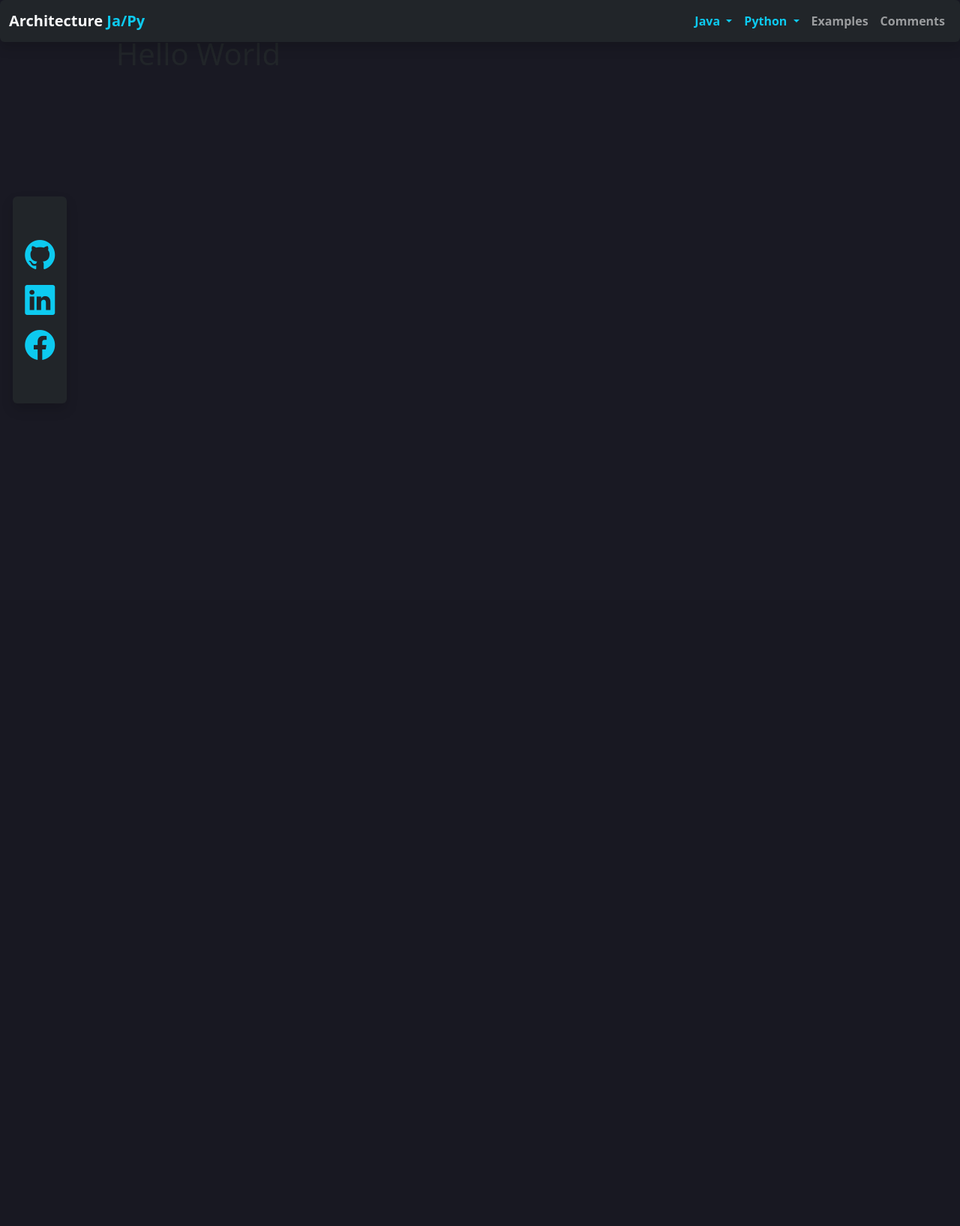
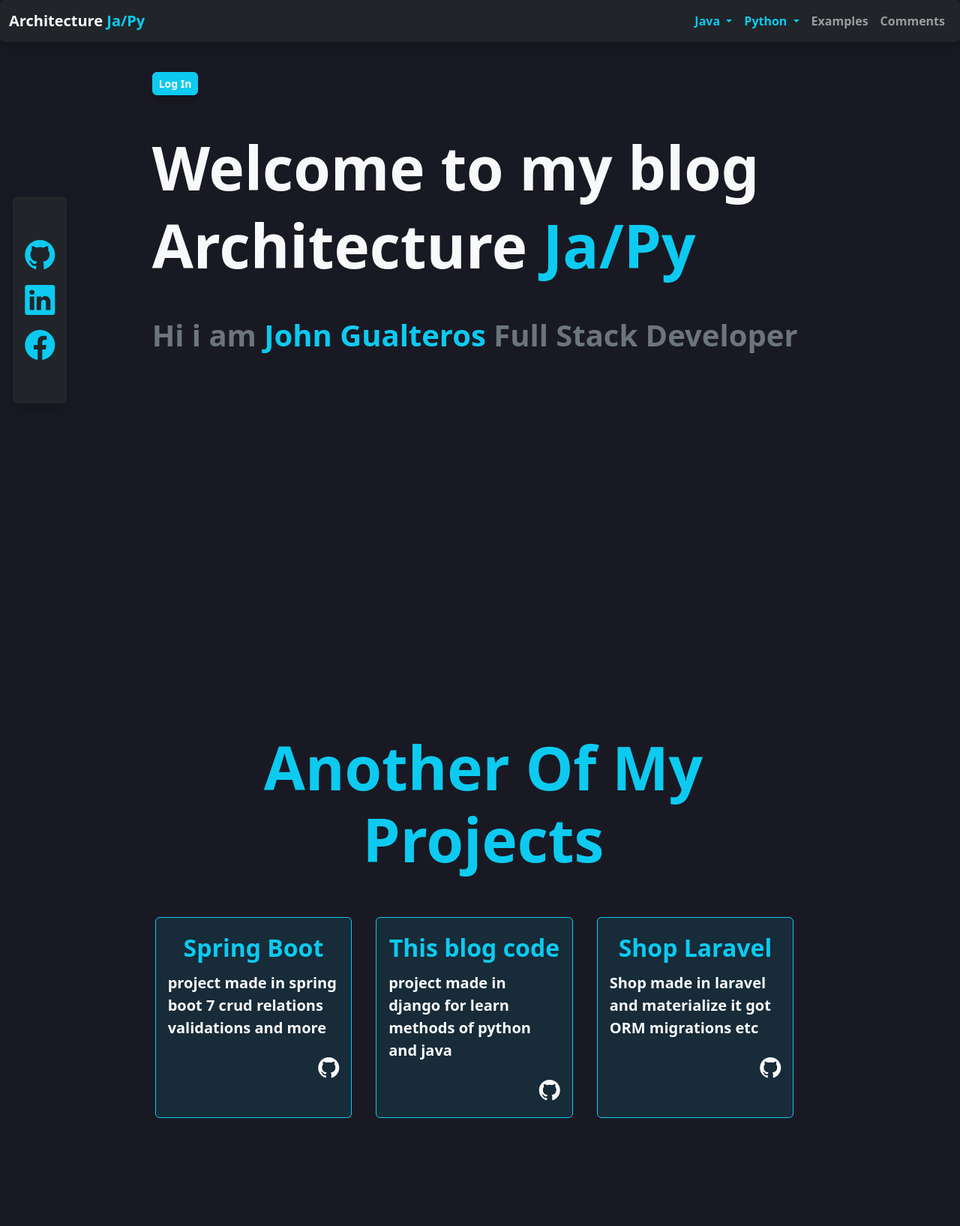
Before and after one commit to johngualteros/blog-django-python-java, a Django app: template home/templates/home.html in a window 1280 px wide. Shown: the whole page at 75% size. Before the commit the page ends 538 px from the top, so only its background shows below. Run offline with Django 3.2, Linux system fonts and the light colour scheme; the template is opened without the code that fills it, so the values that code supplies are empty; some libraries are stand-ins or nearby versions.

Commit message:
Second commit

```diff
--- a/foreach/static/index.css
+++ b/foreach/static/index.css
@@ -29,6 +29,7 @@ button{
 }
 .cancel{
     background-color: #fff !important;
+    color:#000 !important;
 }
 .swal2-success-circular-line-right,.swal2-success-circular-line-left,.swal2-success-fix{
     background-color: transparent !important;
--- a/foreach/static/index.js
+++ b/foreach/static/index.js
@@ -36,4 +36,5 @@ function deleteComment(){
           )
         }
       })
+
 }
--- /dev/null
+++ b/foreach/static/projects.js
@@ -0,0 +1,34 @@
+let card=document.getElementById('card-container');
+
+const projects=[
+    {
+        title: 'Spring Boot',
+        description: 'project made in spring boot 7 crud relations validations and more',
+        url:'https://github.com/johngualteros/Project-springboot-disquera'
+    },
+    {
+        title: 'This blog code',
+        description: 'project made in django for learn methods of python and java',
+        url:'https://github.com/johngualteros/blog-django-python-java'
+    },
+    {
+        title: 'Shop Laravel',
+        description: 'Shop made in laravel and materialize it got ORM migrations etc',
+        url:'https://github.com/johngualteros/latiendaPHP'
+    }
+]
+
+const data=()=>{
+    projects.map(project=>{
+        card.innerHTML+=`
+            <div class="card card-body col-md-3 mx-3 bg-info bg-opacity-10 border border-info">
+                <div class="card-title text-center text-info fs-2 w-100 fw-bold">${project.title}</div>
+                    <p class="text-light fw-bold fs-5">${project.description}</p>
+                    <div class="w-100 text-end">
+                        <a href="${project.url}" class="text-light fw-bold fs-3" target="_blank"><i class="bi bi-github"></i></a>
+                    </div>
+            </div>
+        `
+    })
+}
+data()
--- a/foreach/templates/base.html
+++ b/foreach/templates/base.html
@@ -29,8 +29,8 @@
         </div>
     </div>
     <script src={% static 'index.js' %}></script>
+    <script src={% static 'projects.js' %}></script>
     <script src="//cdn.jsdelivr.net/npm/sweetalert2@11"></script>
-    <script src="sweetalert2.all.min.js"></script>
     <script src="https://cdn.jsdelivr.net/npm/bootstrap@5.2.0-beta1/dist/js/bootstrap.bundle.min.js" integrity="sha384-pprn3073KE6tl6bjs2QrFaJGz5/SUsLqktiwsUTF55Jfv3qYSDhgCecCxMW52nD2" crossorigin="anonymous"></script>
     </body>
 </html>
--- a/home/templates/home.html
+++ b/home/templates/home.html
@@ -1,4 +1,23 @@
 {% extends 'base.html' %}
 {% block content %}
-    <h1>Hello World</h1>
+    <div class="row p-5">
+        <div class="col-md-2">
+            <button class="btn btn-info rounded shadow btn-sm fw-bold text-light">Log In</button>
+        </div>
+    </div>
+    <div class="row vh-100 px-5">
+        <div>
+            <h1 class="text-light display-1 fw-bold">Welcome to my blog</h1>
+            <h1 class="text-light display-1 fw-bold mt-2">Architecture <span class="text-info">Ja/Py</span></h1>
+            <h5 class="text-secondary fs-1 fw-bold mt-5">Hi i am <span class="text-info">John Gualteros</span> Full Stack Developer</h5>
+        </div>
+    </div>
+    <div class="row px-5">
+        <h1 class="text-info display-1 fw-bold text-center">
+            Another Of My Projects
+        </h1>
+        <div class="row d-flex justify-content-center py-5" id="card-container">
+
+        </div>
+    </div>
 {% endblock %}
```
